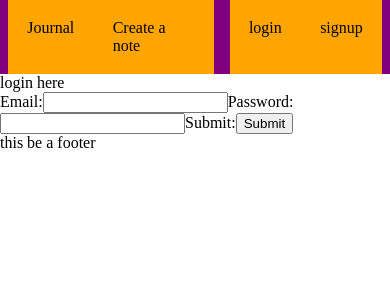
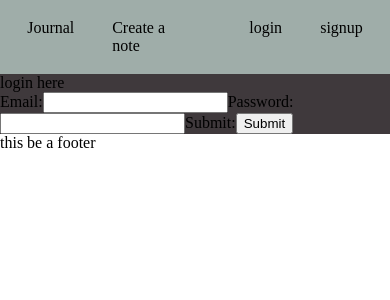
Before and after one commit to angelopoole/chingu-journalSolo, a React (Create React App) app in the folder Client/: page /auth/login in a window 390 px wide. Shown: the top 300 px of the page. Built offline with nearby package versions, Linux system fonts and the light colour scheme.

Commit message:
edit styles, grid is now responsive and automatically adjusts to screen wdth, global varaibles for colors defined, updated nav buttons

```diff
--- a/Client/src/components/Layout.tsx
+++ b/Client/src/components/Layout.tsx
@@ -2,13 +2,17 @@ import React from 'react';
 import styled from 'styled-components';
 import NavBar from './NavBar';
 
-const StyledMainContent = styled.main``;
+const StyledMainContent = styled.main`
+  background-color: var(--dark-shades);
+  display: flex;
+  flex-flow: column;
+`;
 
 const Layout = ({ children }: { children: React.ReactNode }) => {
   return (
     <>
       <NavBar />
-      <main>{children}</main>
+      <StyledMainContent>{children}</StyledMainContent>
       <footer>this be a footer</footer>
     </>
   );
--- a/Client/src/components/NavBar.tsx
+++ b/Client/src/components/NavBar.tsx
@@ -5,27 +5,12 @@ import { useAuth } from '../hooks/use-auth';
 import AuthPage from '../pages/AuthPage';
 
 const StyledNavContainer = styled.div`
-  /* display: flex; */
   width: 100%;
-  background-color: purple;
+  background-color: var(--main-brand-color);
+  border: 0;
 `;
 
-const sharedStyles = css`
-  list-style: none;
-  padding: 1.2rem;
-  background-color: orange;
-  cursor: pointer;
-  :hover {
-    background-color: red;
-    transition: var(--transition);
-    &:nth-child(2) {
-      background-color: blue;
-    }
-  }
-`;
 const StyledLink = styled(Link)`
-  ${sharedStyles}
-
   text-decoration: none;
   color: inherit;
 `;
@@ -33,18 +18,30 @@ const StyledLink = styled(Link)`
 const StyledNavBar = styled.nav`
   display: flex;
 
+  .sign-out {
+    all: unset;
+  }
+
+  .nav-button {
+    display: inline-block;
+    vertical-align: middle;
+    transform: perspective(1px) translateZ(0);
+    box-shadow: 0 0 1px rgb(0 0 0 / 0%);
+    transition-duration: 0.3s;
+    transition-property: transform;
+    transform-origin: 0 100%;
+
+    cursor: pointer;
+    padding: 1.2rem;
+    :hover {
+      background-color: var(--dark-accent);
+      transition: var(--transition);
+      transform: skew(-10deg);
+    }
+  }
+
   li {
     list-style: none;
-    padding: 1.2rem;
-    background-color: orange;
-    cursor: pointer;
-    :hover {
-      background-color: red;
-      transition: var(--transition);
-      &:nth-child(2) {
-        background-color: blue;
-      }
-    }
   }
 
   .login-logout-cluster {
@@ -65,23 +62,35 @@ const StyledUl = styled.ul`
 `;
 const NavBar = () => {
   const auth = useAuth();
+
   return (
     <StyledNavContainer>
       <StyledNavBar>
         <div className='interaction-buttons'>
           <StyledUl>
-            <StyledLink to='/'>Journal</StyledLink>
-            <li>Create a note</li>
+            <StyledLink className='nav-button' to='/'>
+              Journal
+            </StyledLink>
+            <li className='nav-button'>Create a note</li>
           </StyledUl>
         </div>
         <div className='login-logout-cluster'>
           <StyledUl>
             {auth?.user ? (
-              <button onClick={() => auth.signout()}>sign out</button>
+              <button
+                className='nav-button sign-out'
+                onClick={() => auth.signout()}
+              >
+                sign out
+              </button>
             ) : (
               <>
-                <StyledLink to='/auth/login'>login</StyledLink>
-                <StyledLink to='/auth/signup'>signup</StyledLink>
+                <StyledLink className='nav-button' to='/auth/login'>
+                  login
+                </StyledLink>
+                <StyledLink className='nav-button' to='/auth/signup'>
+                  signup
+                </StyledLink>
               </>
             )}
           </StyledUl>
--- a/Client/src/components/NoteCard.tsx
+++ b/Client/src/components/NoteCard.tsx
@@ -7,6 +7,7 @@ const StyledOuterCard = styled.div`
   flex-flow: column;
   margin: 0.4rem;
   border: black solid;
+  background-color: var(--light-shades);
   border-radius: 2rem;
 `;
 
--- a/Client/src/components/sections/NoteShowcase.tsx
+++ b/Client/src/components/sections/NoteShowcase.tsx
@@ -10,7 +10,7 @@ type Props = {
 
 const StyledNoteSection = styled.section`
   display: grid;
-  grid-template-columns: repeat(4, 1fr);
+  grid-template-columns: repeat(auto-fit, minmax(250px, 1fr));
   grid-template-rows: repeat(3, 1fr);
 `;
 
--- a/Client/src/pages/AuthPage.tsx
+++ b/Client/src/pages/AuthPage.tsx
@@ -1,4 +1,4 @@
-import React, { ChangeEvent, FormEvent, useEffect, useState } from 'react';
+import React, { ChangeEvent, FormEvent, useState } from 'react';
 import { RouteComponentProps, useParams, Redirect } from 'react-router-dom';
 import { useAuth } from '../hooks/use-auth';
 import Loader from '../components/Loader';
@@ -11,27 +11,18 @@ interface FormInput {
   name: string;
 }
 
-interface FormTypeParam {
-  formTypeParam: string;
-}
+const AuthPage = (props: RouteComponentProps) => {
+  const { formTypeParam }: { formTypeParam: string } = useParams();
+  const auth = useAuth();
+  // auth has .user, .loading, .error
 
-const AuthPage = (props: RouteComponentProps) => {
-  const auth = useAuth();
-  // console.log(auth?.user);
-  // console.log(auth?.loading);
-  // console.log(auth?.error);
-  const { formTypeParam }: { formTypeParam: string } = useParams();
-
-  // const [formType, setFormType] = useState<FormTypeParam>(formTypeParam);
-  // setFormType(formTypeParam);
-
-  console.log(formTypeParam);
   const [formInput, SetFormInput] = useState<FormInput>({
     name: '',
     email: '',
     password: '',
   });
 
+  // handle formOnchange, sets formInput
   const handleFormChange = (e: ChangeEvent<HTMLInputElement>): void => {
     const target = e.target;
     const value = target.value;
@@ -40,6 +31,7 @@ const AuthPage = (props: RouteComponentProps) => {
     SetFormInput({ ...formInput, [name]: value });
   };
 
+  // ? handle form submit, fires off signup/signin based off formType this is weird
   const handleSubmit = async (e: FormEvent) => {
     e.preventDefault();
     if (formTypeParam === 'login') {
--- a/Client/src/pages/homepage.tsx
+++ b/Client/src/pages/homepage.tsx
@@ -9,9 +9,11 @@ import NoteShowcase from '../components/sections/NoteShowcase';
 
 import { Note } from '../interfaces/NoteTypes';
 
+// @desc this pace is protected, will only show notes if user is logged in.
+
 const StyledContainer = styled.div`
   min-height: 90vh;
-  background-color: #4d94db;
+  background-color: var(--dark-shades);
   width: 100%;
 
   .login-message {
--- a/Client/src/styles/GlobalStyles.ts
+++ b/Client/src/styles/GlobalStyles.ts
@@ -4,6 +4,12 @@ const GlobalStyles = createGlobalStyle`
   :root{
     --transition: all 0.25s cubic-bezier(0.645, 0.045, 0.355, 1);
    /* // Font Family */
+    /* //color styles */
+    --light-shades: #F5F4F4;
+    --light-accent: #79C780;
+    --main-brand-color: #9FADA9;
+    --dark-accent: #8D8D7E;
+    --dark-shades: #3F393C;
 
   }
 
```
Also changed, not shown: Client/src/components/EditNoteModal.tsx (added, +13 -0 lines).
